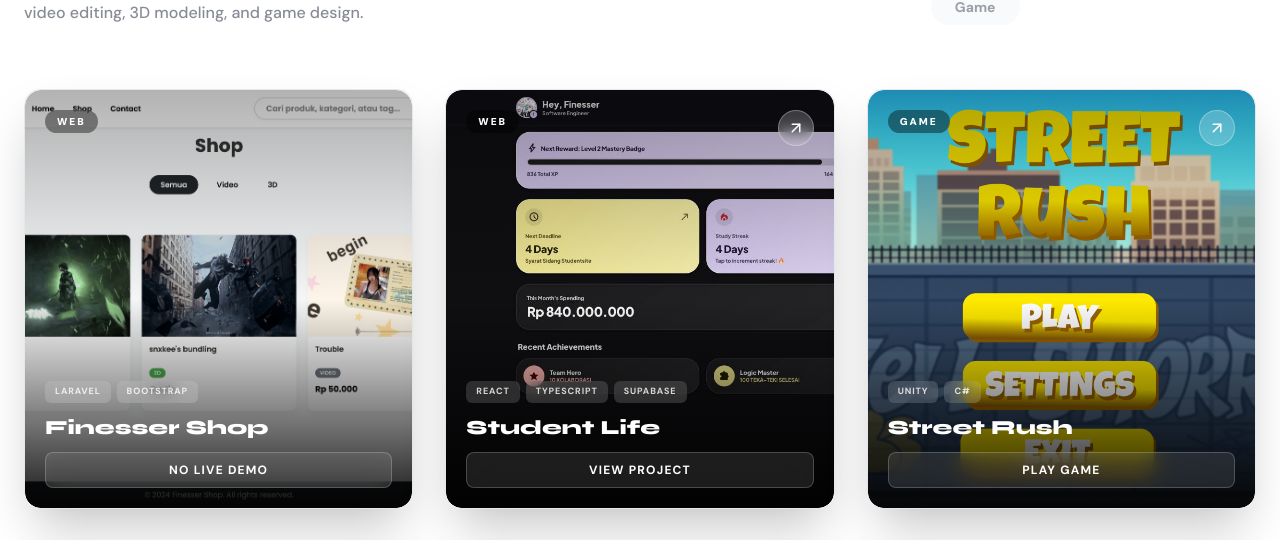
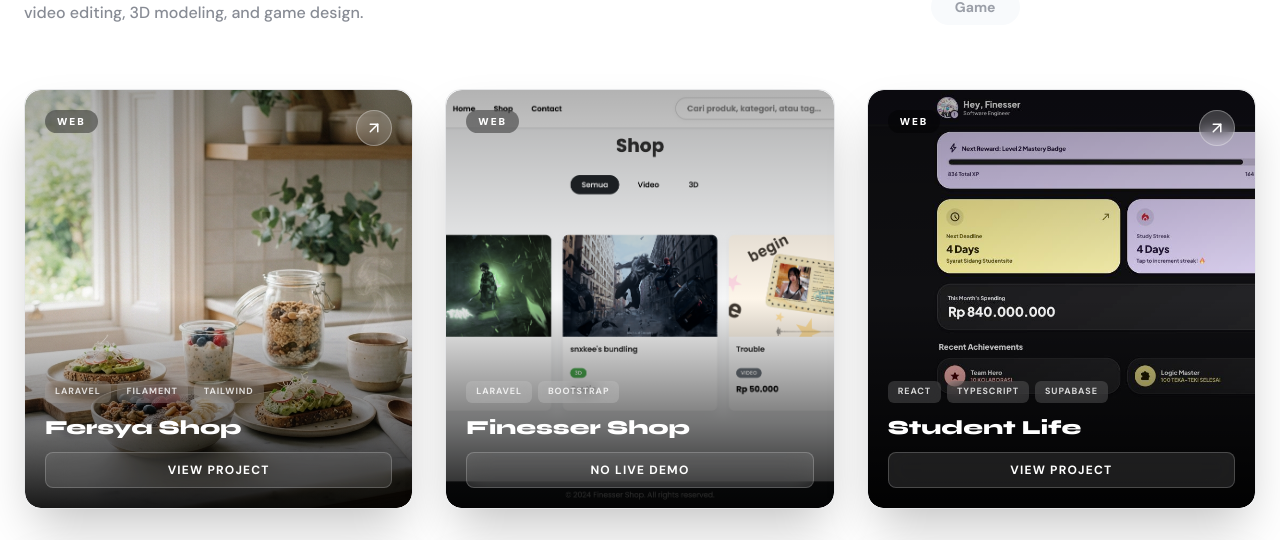
Before and after one commit to FerrelHD/Portofolio, a React (Vite) app: page / in a window 1280 px wide. Shown: the part 1696-2236 px from the top of the page. Built offline with nearby package versions, Linux system fonts and the light colour scheme; grey boxes are pictures that could not be loaded.

Commit message:
add Fersya-Shop project to portfolio showcase

```diff
--- a/src/components/Projects.jsx
+++ b/src/components/Projects.jsx
@@ -3,11 +3,22 @@ import { motion, useMotionValue, useSpring, useTransform, AnimatePresence } from
 import { ArrowUpRight, Play, Gamepad2 } from "lucide-react";
 import { fadeUp, staggerContainer } from "../lib/animation";
 import finesserShop from "../assets/Shop.png";
+import fersyaShop from "../assets/fersya-shop.png";
 import streetRush from "../assets/street-rush.png";
 import gunungGede from "../assets/image-1784710274754.webp";
 import studentLife from "../assets/student-life.jpg";
 
 const projects = [
+  {
+    id: 8,
+    title: "Fersya Shop",
+    category: "Web",
+    image: fersyaShop,
+    video: null,
+    tech: ["Laravel", "Filament", "Tailwind"],
+    link: "https://github.com/FerrelHD/Fersya-Shop",
+    github: "https://github.com/FerrelHD/Fersya-Shop"
+  },
   {
     id: 1,
     title: "Finesser Shop",
```
Also changed, not shown: src/assets/fersya-shop.png (added).
